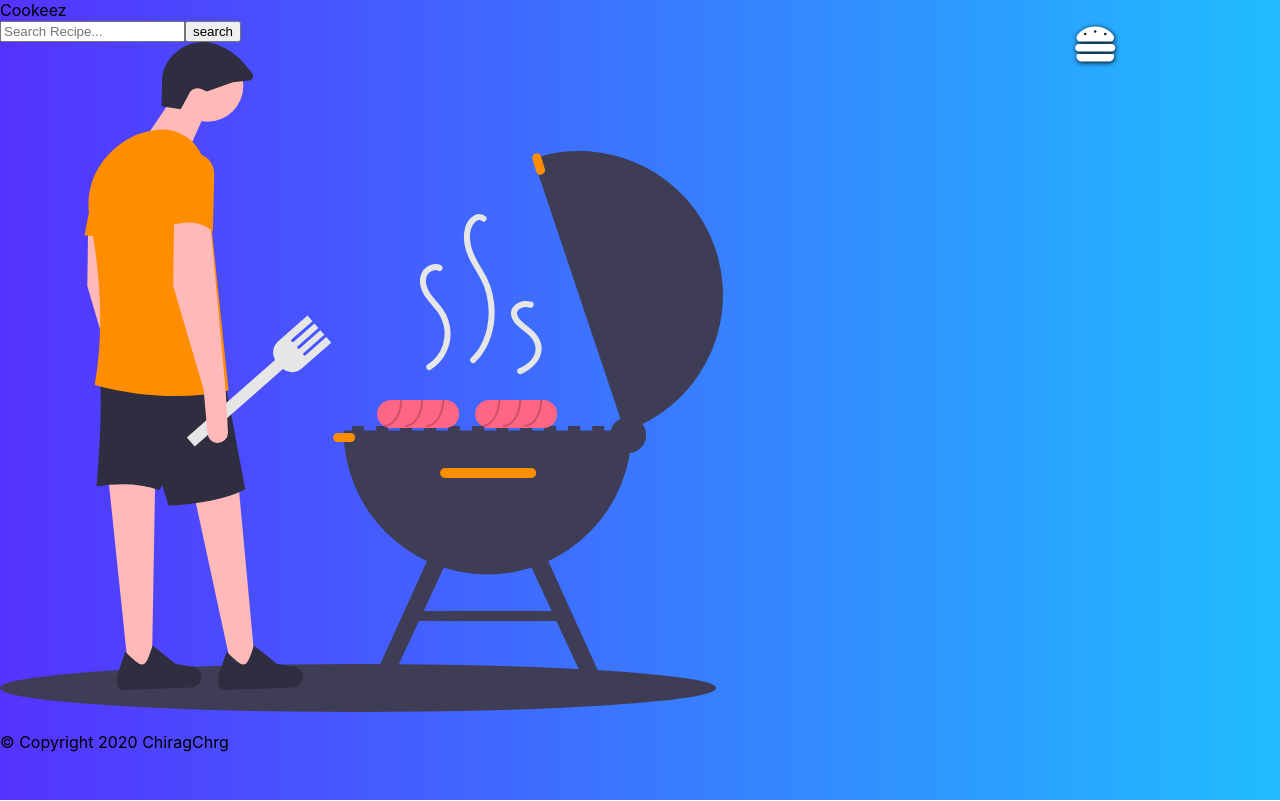
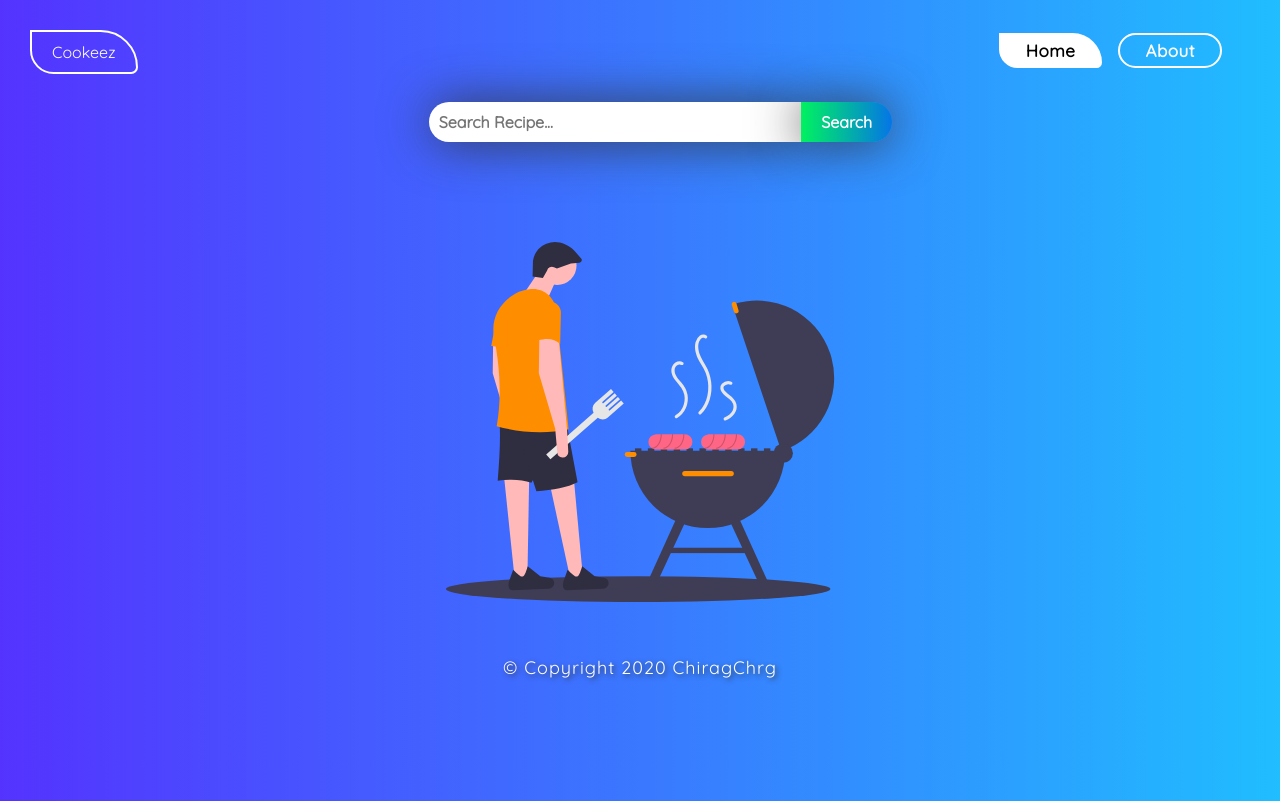
Before and after one commit to ChiragChrg/Cookeez, a React (Create React App) app: page / in a window 1280 px wide. Built offline with nearby package versions, Linux system fonts and the light colour scheme.

Commit message:
Desktop CSS

```diff
--- a/src/App.js
+++ b/src/App.js
@@ -16,10 +16,22 @@ const App = () => {
   // Fetch data from API
   const getRecipes = async () => {
       const response = await fetch(`https://api.edamam.com/search?q=${query}&app_id=${APP_ID}&app_key=${APP_KEY}`);
+
       const data = await response.json();
       setRecipes(data.hits);
-    // console.log(data.hits);
+      console.log(response);
+      // console.log(data);
       setQuery("");
+
+      // if (data.count === 0) {
+      //   console.log(data.count ,"Not 200 response");
+      //   return(
+      //   <div className={style.error}>
+      //     <h1>LOL ERROR</h1>
+      //   <Err/>
+      //   </div>
+      //   )
+      // }
   };
 
   // Update Search Value
@@ -47,13 +59,10 @@ const App = () => {
 
       <form onSubmit={onSubmit} action="" className={style.searchform}>
         <input type="text" className={style.searchbar} onChange={onChange} value={query} placeholder="Search Recipe..."/>
-        <input className={style.searchbutton} type='submit' value="search"/>
+        <input className={style.searchbutton} type='submit' value="Search"/>
       </form>
 
-      <div className={style.vector} id="vector">
-        <img src={vectorlogo} alt="vector"/>
-      </div>
-
+      <div className={style.recipe}>
           {/* Extract data from API */}
         {recipes.map(recipe => (
           <Recipe
@@ -67,6 +76,11 @@ const App = () => {
             ingredients={recipe.recipe.ingredients}
           />
         ))}
+      </div>
+
+      <div className={style.vector} id="vector">
+        <img src={vectorlogo} alt="vector"/>
+      </div>
 
       <footer>
         <p> &#169; Copyright 2020 ChiragChrg </p>
--- a/src/components/css/App.module.css
+++ b/src/components/css/App.module.css
@@ -1,10 +1,16 @@
-@media (max-width: 395px){
+
 *{
   margin: 0;
   padding: 0;
   box-sizing: border-box;
   font-family: 'Quicksand', sans-serif;
 
+}
+
+@media (max-width: 395px){
+
+.App{
+  margin: 0% 5%;
 }
 
 .logo{
@@ -17,23 +23,14 @@
   color: #fff;
 }
 
-.App{
-  /* overflow-x: hidden; */
-  margin: 0% 5%;
-}
-
 .searchform{
   display: flex;
   position: -webkit-sticky;
   position: sticky;
   top: 0;
-  /* width: 100%; */
   margin: 30px 0px;
   padding: 20px 0px;
-  /* border: 1px solid #fff; */
   justify-content: center;
-  /* background: linear-gradient(to right, #00f260, #0575e6); */
-  /* background-color: #fff; */
   z-index: 1;
 }
 
@@ -75,17 +72,110 @@
 footer{
   display: flex;
   justify-content: center;
-  margin-top: 15%;
   margin-bottom: 10%;
 }
 
 footer p{
+  position: static;
+  top: 90%;
   color: #fff;
   font-size: 18px;
   font-weight: normal;
   letter-spacing: 1px;
   text-shadow: 2px 2px 5px #313131de;
+  z-index: -1;
+}
+
 }
 
 
+@media (min-width: 396px){
+
+.App{
+  margin: 0 30px;
+  height: 100%;
+  z-index: -1;
 }
+
+.logo{
+  color: #fff;
+  border: 2px solid #fff;
+  border-radius: 0px 55px 10px 35px;
+  float: left;
+  margin: 30px 0;
+  padding: 10px 20px;
+}
+
+.searchform{
+  display: flex;
+  position: -webkit-sticky;
+  position: sticky;
+  top: 0;
+  margin: 30px 0px 30px 320px;
+  padding: 20px 0px;
+  justify-content: center;
+  z-index: 1;
+}
+
+.searchbar{
+  /* margin-left: 23%; */
+  width: 60%;
+  padding: 10px;
+  border: none;
+  border-radius: 50px 0px 0px 50px;
+  outline: none;
+  font-size: 16px;
+  font-weight: 900;
+  box-shadow: 1px 1px 50px 0px #313131de;
+}
+
+.searchbutton{
+  /* margin-left: 10%; */
+  background: none;
+  border: none;
+  outline: none;
+  width: auto;
+  padding: 0 20px;
+  border-radius: 0px 50px 50px 0px;
+  background: linear-gradient(to right, #00f260, #0575e6);
+  cursor: pointer;
+  font-size: 16px;
+  font-weight: 900;
+  color: #fff;
+  box-shadow: 1px 1px 50px 0px #313131de;
+}
+
+.vector{
+  z-index: -2;
+}
+
+.vector img{
+  width: 100%;
+  height: 45vh;
+  margin: 50px 0;
+}
+
+.recipe{
+  display: flex;
+  flex-wrap: wrap;
+  justify-content: center;
+}
+
+footer{
+  display: flex;
+  justify-content: center;
+  margin-bottom: 10%;
+}
+
+footer p{
+  position: static;
+  top: 90%;
+  color: #fff;
+  font-size: 18px;
+  font-weight: normal;
+  letter-spacing: 1px;
+  text-shadow: 2px 2px 5px #313131de;
+  z-index: -1;
+}
+
+}
--- a/src/components/css/Nav.module.css
+++ b/src/components/css/Nav.module.css
@@ -1,3 +1,4 @@
+@media (max-width : 395px){
 .sidebar{
     height: 100%;
     width: 0;
@@ -57,3 +58,56 @@
     color: #fff;
     text-shadow: 0.5px 0.5px 5px #000000;
 }
+
+}
+
+
+
+@media (min-width : 396px) {
+
+#openbtn, #closebtn{
+    visibility: hidden;
+}
+
+.nav ul{
+    list-style-type: none;
+    float: right;
+    margin: 30px 10px;
+    /* border: 1px solid black; */
+
+}
+
+.nav ul li{
+    display: flex;
+    /* border: 1px solid black; */
+    padding: 3px 10px;
+}
+
+.nav ul li a{
+    padding: 5px 25px;
+    margin: 0 8px;
+    justify-content: space-between;
+    text-decoration: none;
+    text-align: center;
+    border: 2px solid #fff;
+    border-radius: 50px;
+    color: #fff;
+    font-size: 17px;
+    font-weight: 600;
+    letter-spacing: 0.5px;
+}
+
+.nav ul li a:hover{
+    border-radius: 0px 55px 10px 35px;
+    background-color: #fff;
+    color: #000;
+    transition: .2s ease-in-out;
+}
+
+.nav ul li a.active{
+    border-radius: 0px 55px 10px 35px;
+    background-color: #fff;
+    color: #000;
+}
+
+}
--- a/src/components/css/Recipe.module.css
+++ b/src/components/css/Recipe.module.css
@@ -124,9 +124,137 @@
     font-weight: 900;
 }
 
+}
+
+@media (min-width : 396px){
+
+.container{
+    display: inline-flex;
+    flex-wrap: wrap;
+    width: 30%;
+    justify-content: space-evenly;
+    margin: 20px 10px;
+    background-color: #fff;
+    border-radius: 10px;
+    padding: 15px;
+    box-shadow: 2px 3px 10px 0px #313131de;
+}
+
+.title{
+    color: #000;
+    text-align: center;
+}
+
+.img{
+    margin-top: 10px;
+    margin-bottom: 10px;
+    display: block;
+    margin-left: auto;
+    margin-right: auto;
+    width: 90%;
+}
+
+.rinfo{
+    display: flex;
+    justify-content: space-evenly;
+    height: auto;
+    contain: content;
+    padding: 10px 0;
+}
 
 
+.diet{
+    width: auto;
+    height: auto;
+    margin: 3px;
+    padding: 5px;
+    text-align: center;
+    color: #fff;
+    font-size: 18px;
+    font-weight: 900;
+    text-shadow: 1px 1px 5px #313131de;
+    background: linear-gradient(to right, #00fe15, #dff800);
+    border-radius: 5px;
+    box-shadow: 1px 1px 5px 0px #313131de;
+}
+
+.serve{
+    min-width: 80px;
+    height: auto;
+    margin: 3px;
+    padding: 5px;
+    text-align: center;
+    color: #fff;
+    font-size: 18px;
+    font-weight: 900;
+    text-shadow: 1px 1px 5px #313131de;
+    background: linear-gradient(to right, #00f6fe, #4a00f8);
+    border-radius: 5px;
+    box-shadow: 1px 1px 5px 0px #313131de;
+}
+
+.cal{
+    width: auto;
+    height: auto;
+    margin: 3px;
+    padding: 5px;
+    text-align: center;
+    color: #fff;
+    font-size: 18px;
+    font-weight: 900;
+    text-shadow: 1px 1px 5px #313131de;
+    background: linear-gradient(to right, #fe8c00, #f83600);
+    border-radius: 5px;
+    box-shadow: 1px 1px 5px 0px #313131de;
+}
 
 
+.container #post{
+    width: auto;
+    height: auto;
+    background: linear-gradient(to right, #fe8c00, #f83600);
+    border-radius: 5px;
+    box-shadow: 1px 1px 5px 0px #313131de;
+    display: block;
+    text-align: center;
+    padding: 15px 10px;
+    margin: 0 25%;
+    text-decoration: none;
+    color: #fff;
+    font-size: 19px;
+}
+
+.ibtn{
+    display: flex;
+    margin: 10px auto;
+    width: 100%;
+    height: auto;
+    background: linear-gradient(to right, #fe8c00, #f83600);
+    padding: 15px 10px;
+    border: none;
+    border-radius: 5px;
+    box-shadow: 1px 1px 5px 0px #313131de;
+    justify-content: center;
+    color: #fff;
+    font-size: 20px;
+    font-weight: 900;
+}
+
+.ingred{
+    display: flex;
+    flex-wrap: wrap;
+    width: auto;
+}
+
+.ingredul{
+    /* list-style-type: none; */
+    padding: 8px 10px 8px 20px;
 
 }
+
+.ingredli{
+    font-size: 17px;
+    font-weight: 900;
+}
+
+}
--- a/src/components/nav.js
+++ b/src/components/nav.js
@@ -4,18 +4,18 @@ import style from './css/Nav.module.css';
 const Nav = () => {
 
     const openNav = () => {
-        document.getElementById("mySidepanel").style.width = '50%';
+        document.getElementById("Sidepanel").style.width = '50%';
     };
 
     const closeNav = () => {
-        document.getElementById("mySidepanel").style.width = "0";
+        document.getElementById("Sidepanel").style.width = "0";
     }
 
     return(
 
         <div className={style.ham}>
             <div className={style.nav}>
-                <div id="mySidepanel" className={style.sidebar}>
+                <div id="Sidepanel" className={style.sidebar}>
                     <i className="fas fa-times" id={style.closebtn} onClick={closeNav}></i>
                     <ul>
                         <li>
```
Lines whose indentation alone changed are shown as unchanged.
